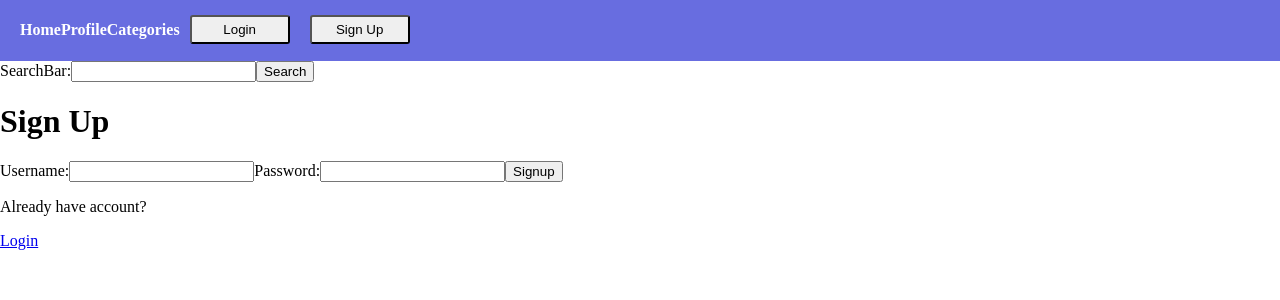
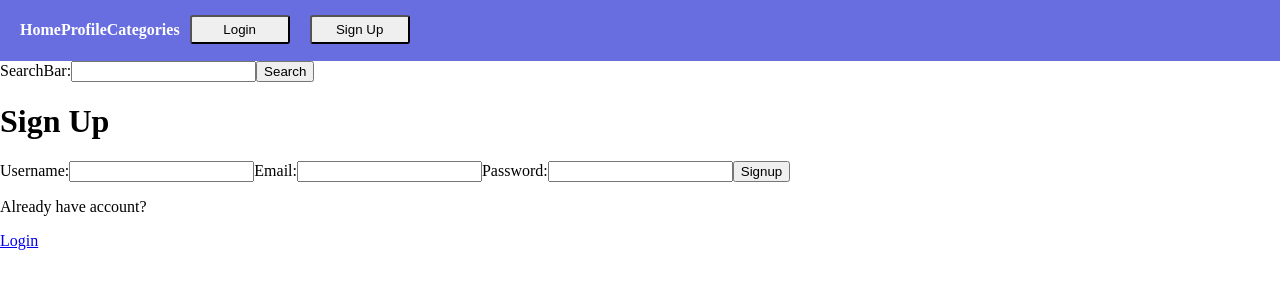
Before and after one commit to Fiend-Shadow/e-commerce-front-end, a React (Create React App) app: page /signup in a window 1280 px wide. Shown: the top 300 px of the page. Built offline with nearby package versions, Linux system fonts and the light colour scheme; no server answers.

Commit message:
connection between backend and front end wqorking. can signup users. can login with email and password

```diff
--- a/src/App.js
+++ b/src/App.js
@@ -14,7 +14,7 @@ import AnonRoute from "./components/AnonRoute";
 import PrivateRoute from "./components/PrivateRoute";
 import ProfilePage from "./pages/ProfilePage";
 import SearchPage from "./pages/SearchPage";
-
+import MyCartPage from "./pages/MyCartPage";
 
 
 // import products from './somefile.json';
@@ -56,8 +56,9 @@ class App extends Component {
           <AnonRoute exact path="/login" component={Login} />
           <AnonRoute exact path="/profilePage" component={ProfilePage} />
           <AnonRoute exact path="/searchPage" component={SearchPage} />
+          <AnonRoute exact path="/myCartPage" component={MyCartPage} />
 
-          <PrivateRoute exact path="/private" component={Private} />
+      M  <PrivateRoute exact path="/private" component={Private} />
         </Switch>
       </div>
     );
--- a/src/components/Navbar.js
+++ b/src/components/Navbar.js
@@ -12,11 +12,11 @@ class Navbar extends Component {
           <h4>Home</h4>
         </Link>
 
-        <Link to={"/ProfilePage"}className="nav-btn">
+        <Link to={"/profilePage"} className="nav-btn">
           <h4>Profile</h4>
         </Link>
 
-        <Link to={"/SearchPage"} className="nav-btn">
+        <Link to={"/searchPage"} className="nav-btn">
           <h4>Categories</h4>
         </Link>
 
@@ -36,6 +36,7 @@ class Navbar extends Component {
               {" "}
               <button className="navbar-button">Sign Up</button>{" "}
             </Link>
+
           </>
         )}
       </nav>
--- a/src/lib/Auth.js
+++ b/src/lib/Auth.js
@@ -66,16 +66,16 @@ class AuthProvider extends React.Component {
       );
   }
 
-  signup = (username, password) => {
+  signup = (username,email, password) => {
     authService
-      .signup({ username, password })
+      .signup({ username, email, password })
       .then(user => this.setState({ isLoggedIn: true, user }))
       .catch(err => console.log(err));
   };
 
-  login = (username, password) => {
+  login = (email, password) => {
     authService
-      .login({ username, password })
+      .login({ email, password })
       .then(user => this.setState({ isLoggedIn: true, user }))
       .catch(err => console.log(err));
   };
--- a/src/lib/auth-service.js
+++ b/src/lib/auth-service.js
@@ -8,16 +8,16 @@ class Auth {
     });
   }
 
-  signup({ username, password }) {
+  signup({ username, email, password }) {
     return this.auth
-      .post("/auth/signup", { username, password })
+      .post("/auth/signup", { username, email,password })
       .then(({ data }) => data);
     // .then((response) => response.data);
   }
 
-  login({ username, password }) {
+  login({ email, password }) {
     return this.auth
-      .post("/auth/login", { username, password })
+      .post("/auth/login", { email, password })
       .then(({ data }) => data);
     // .then((response) => response.data);
   }
--- a/src/pages/Home.js
+++ b/src/pages/Home.js
@@ -3,7 +3,12 @@ import React from 'react'
 function Home() {
   return (
     <div>
-      <h1>Home Page</h1>
+      <h1>E-Commerce</h1>
+      <div id="hero-container">
+        <h2>This is the hero title</h2>
+        <h4>Inspiring phrase for the world</h4>
+
+      </div>
 
 
     </div>
--- a/src/pages/Login.js
+++ b/src/pages/Login.js
@@ -6,9 +6,9 @@ class Login extends Component {
 
   handleFormSubmit = event => {
     event.preventDefault();
-    const { username, password } = this.state;
+    const { email, password } = this.state;
 
-    this.props.login(username, password);
+    this.props.login(email, password);
   };
 
   handleChange = event => {
@@ -17,18 +17,18 @@ class Login extends Component {
   };
 
   render() {
-    const { username, password } = this.state;
+    const { email, password } = this.state;
 
     return (
       <div>
         <h1>Login</h1>
 
         <form onSubmit={this.handleFormSubmit}>
-          <label>Username:</label>
+          <label>Email:</label>
           <input
-            type="text"
-            name="username"
-            value={username}
+            type="email"
+            name="email"
+            value={email}
             onChange={this.handleChange}
           />
 
--- /dev/null
+++ b/src/pages/MyCartPage.js
@@ -0,0 +1,16 @@
+import React, { Component } from "react";
+import { withAuth } from "./../lib/Auth";
+
+class MyCartPage extends Component {
+  render() {
+    return (
+      <div>
+        <h1>MyCartPage</h1>
+        <h2>Welcome Human </h2>
+        {/* <h1>Welcome {this.props.user.username}</h1> //=>this should be correct */}
+      </div>
+    );
+  }
+}
+
+export default withAuth(MyCartPage);
--- a/src/pages/Signup.js
+++ b/src/pages/Signup.js
@@ -7,9 +7,9 @@ class Signup extends Component {
 
   handleFormSubmit = event => {
     event.preventDefault();
-    const { username, password } = this.state;
+    const { username, email, password } = this.state;
 
-    this.props.signup(username, password);
+    this.props.signup(username, email, password);
   };
 
   handleChange = event => {
@@ -18,7 +18,7 @@ class Signup extends Component {
   };
 
   render() {
-    const { username, password } = this.state;
+    const { username, email, password } = this.state;
     return (
       <div>
         <h1>Sign Up</h1>
@@ -29,6 +29,14 @@ class Signup extends Component {
             type="text"
             name="username"
             value={username}
+            onChange={this.handleChange}
+          />
+
+          <label>Email:</label>
+          <input
+            type="email"
+            name="email"
+            value={email}
             onChange={this.handleChange}
           />
 
```
